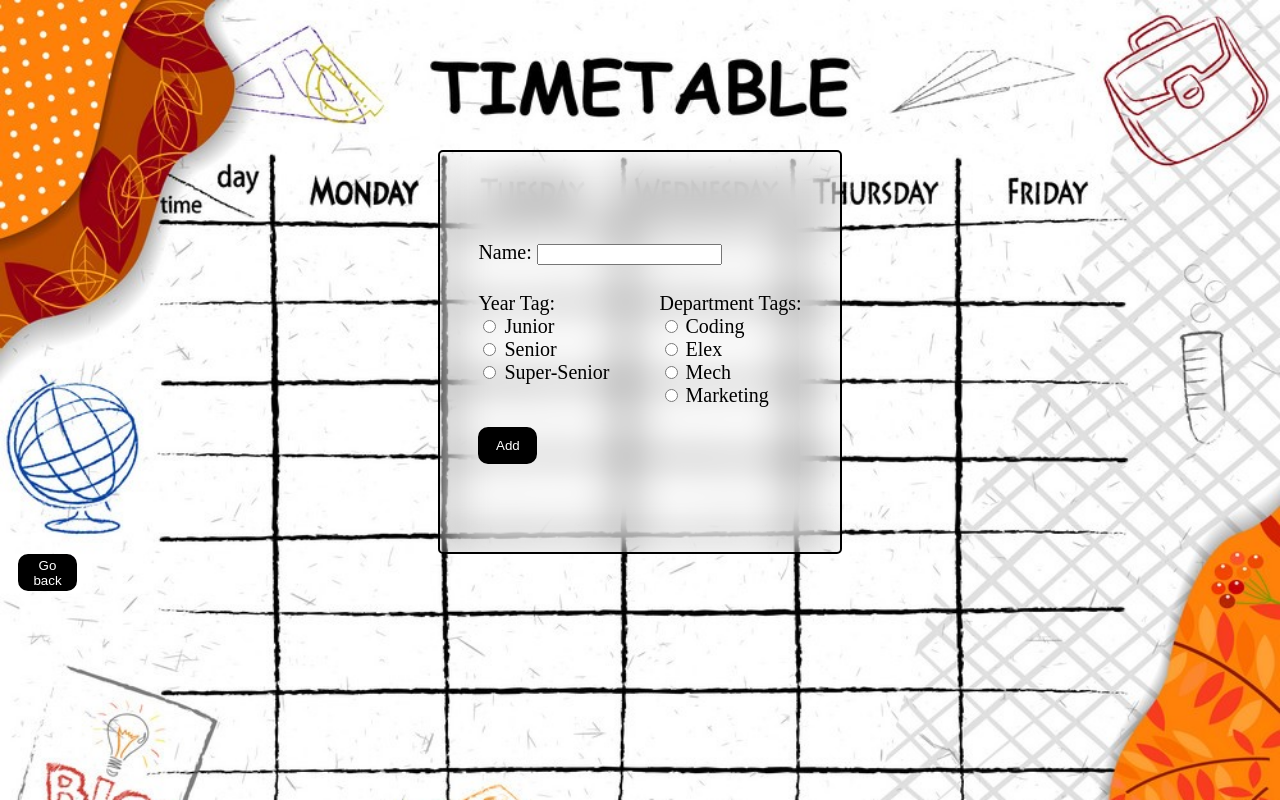
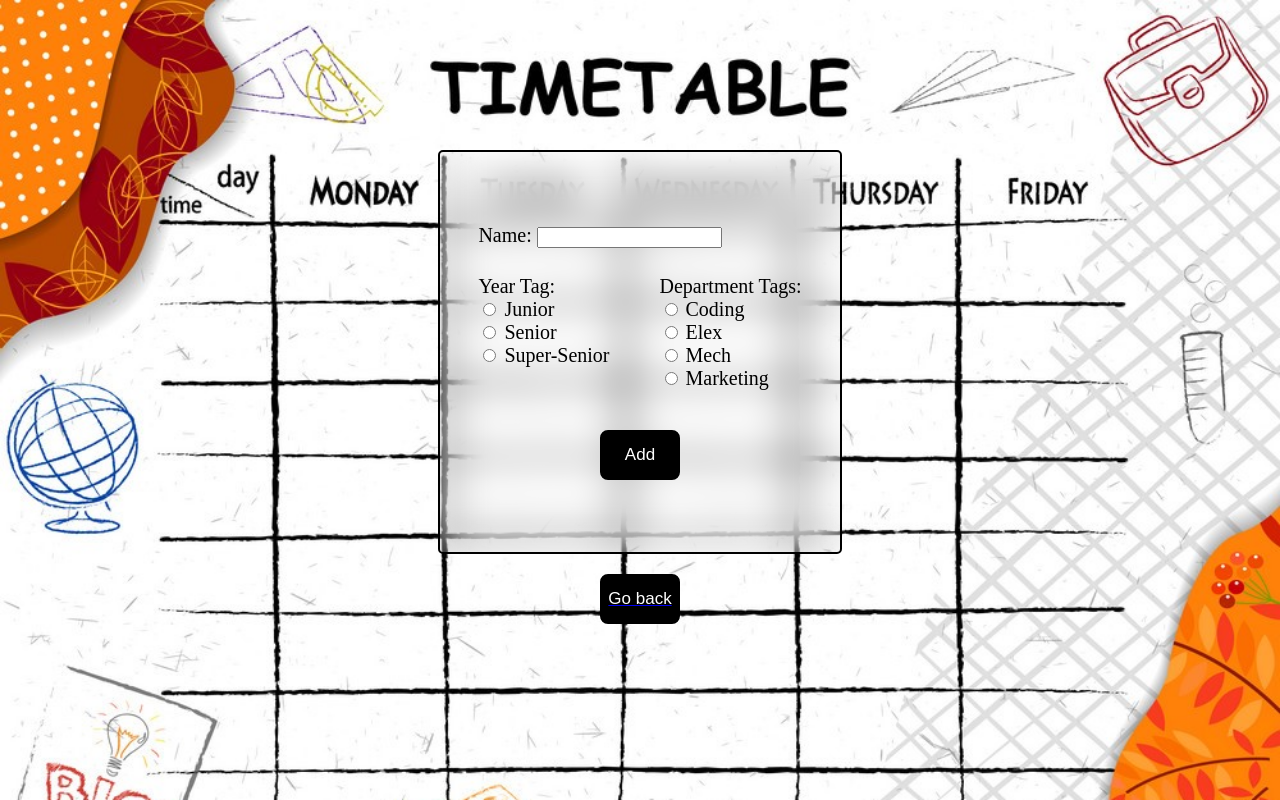
Before and after one commit to ayushptl1810/Optimal_Time_Project, a Flask app: page /add_student in a window 1280 px wide. Run offline with Flask 3, Linux system fonts and the light colour scheme.

Commit message:
Fixed css go back button position

```diff
--- a/static/task2.css
+++ b/static/task2.css
@@ -2,6 +2,14 @@
 {
     background: url('timetable.jpg') no-repeat;
     background-size: cover;
+    font-size: 17px;
+
+}
+button {
+    width: 80px;
+    height: 50px;
+    font-size: 17px;
+    border-radius: 8px;
 }
 .div1
 {
@@ -50,17 +58,17 @@
 {
     background-color: black;
     color: white;
-    border-radius: 10px;
     cursor: pointer;
     border-style: solid;
-    height: 37px;
-    width: 59px;
+
 }
-.back-button
-{
-    margin-left: 10px;
+.back-button {
+    display: block;
+    margin: 20px auto 0 auto;
 }
 .add-button
 {
-    margin-right: 10px;
+    display: block;
+    margin: 20px auto 0 auto;
+
 }
--- a/templates/filter.html
+++ b/templates/filter.html
@@ -66,7 +66,7 @@
                                 <input type="hidden" name="year_tag" value="{{ year_tags | join(',') }}">
                                 <input type="hidden" name="dept" value="{{ depts | join(',') }}">
 
-                                <button type="submit" class="add-button">Add</button>
+                                <button type="submit" class="a-button">Add</button>
                             </form>
                         </td>
                     </tr>
@@ -75,7 +75,9 @@
                </table>
         </div>
         {% endif %}
-        <a href="{{ url_for('home') }}"><button class="add-button">Go back</button></a>
+        <div class="button-container">
+            <a href="{{ url_for('home') }}"><button class="add-button">Go back</button></a>
+        </div>
     </div>
 </body>
 </html>
```
Also changed, not shown: static/task1.css (+8 -2 lines), static/task3.css (+27 -1 lines).
